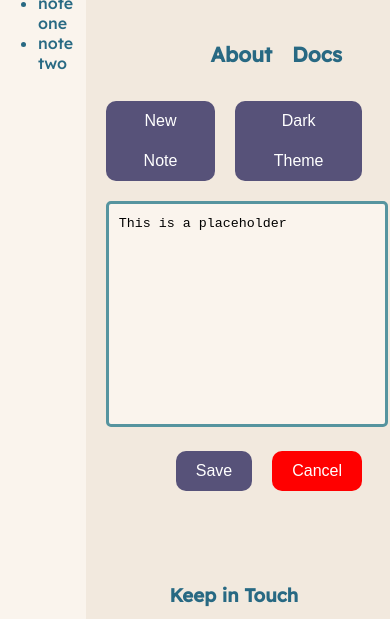
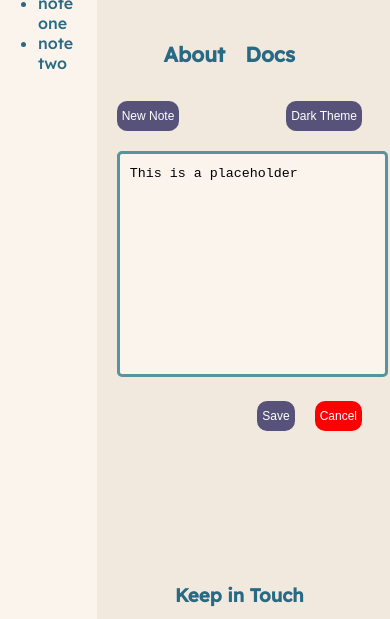
Before and after one commit to ShelfBowl/Assignment1, a plain HTML site: page index.html in a window 390 px wide. Shown: the part 125-744 px from the top of the page. Drawn offline with Linux system fonts and the light colour scheme.

Commit message:
+changes made for mobile use

```diff
--- a/styles/style.css
+++ b/styles/style.css
@@ -127,3 +127,16 @@ h1, h2, h3, h5, li {
 h1, h2, h3, h5 {
     text-align: center;
 }
+
+@media (max-width: 600px) {
+
+    nav {
+        justify-content: center;
+    }
+
+    button {
+        font-size: 75%;
+        padding: 0 5px;
+    }
+
+}
```
